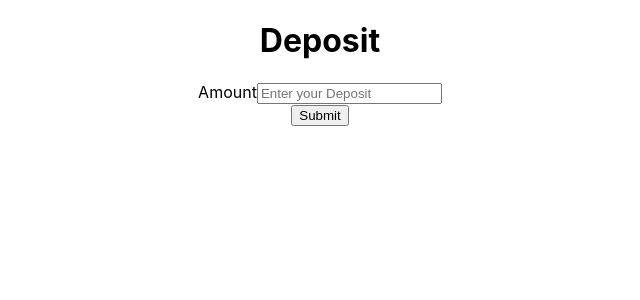
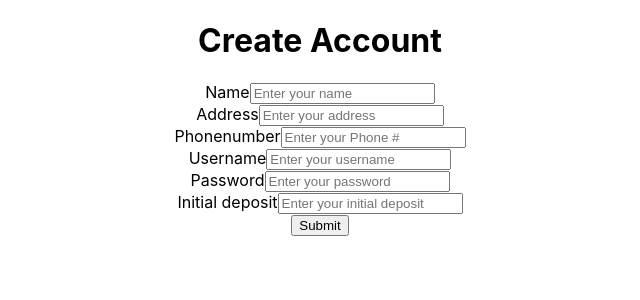
Before and after one commit to NicholasCrossman/dollars-bank-fullstack-react-frontend, a React (Create React App) app in the folder dollars-bank-react-frontend/: page / in a window 1280 px wide. Shown: the top 300 px of the page, without its empty margins (320-960 px from the left). Built offline with nearby package versions, Linux system fonts and the light colour scheme.

Commit message:
CreateCustomer Working

```diff
--- a/dollars-bank-react-frontend/src/App.js
+++ b/dollars-bank-react-frontend/src/App.js
@@ -9,7 +9,7 @@ import AppBarLoggedIn from "./components/AppBarLoggedIn";
 function App() {
   return (
     <div className="App">
-      <Deposit />
+      <CreateCustomerForm />
     </div>
   );
 }
--- a/dollars-bank-react-frontend/src/components/CreateCustomerForm.js
+++ b/dollars-bank-react-frontend/src/components/CreateCustomerForm.js
@@ -13,7 +13,7 @@ const CreateCustomerForm = (props) => {
     username: "",
     password: "",
     initialDeposit: "",
-    currentBalance: "",
+    currentBalance: 0,
   });
 
   const [service] = useState(new CustomerService());
--- a/dollars-bank-react-frontend/src/service/CustomerService.js
+++ b/dollars-bank-react-frontend/src/service/CustomerService.js
@@ -68,7 +68,7 @@ class CustomerService {
   };
 
   createAccount = async (newAccountInfo) => {
-    let url = CUSTOMER_URL + "/customer";
+    let url = CUSTOMER_URL + "/create-account";
 
     const headers = {
       "Content-Type": "application/json",
```
